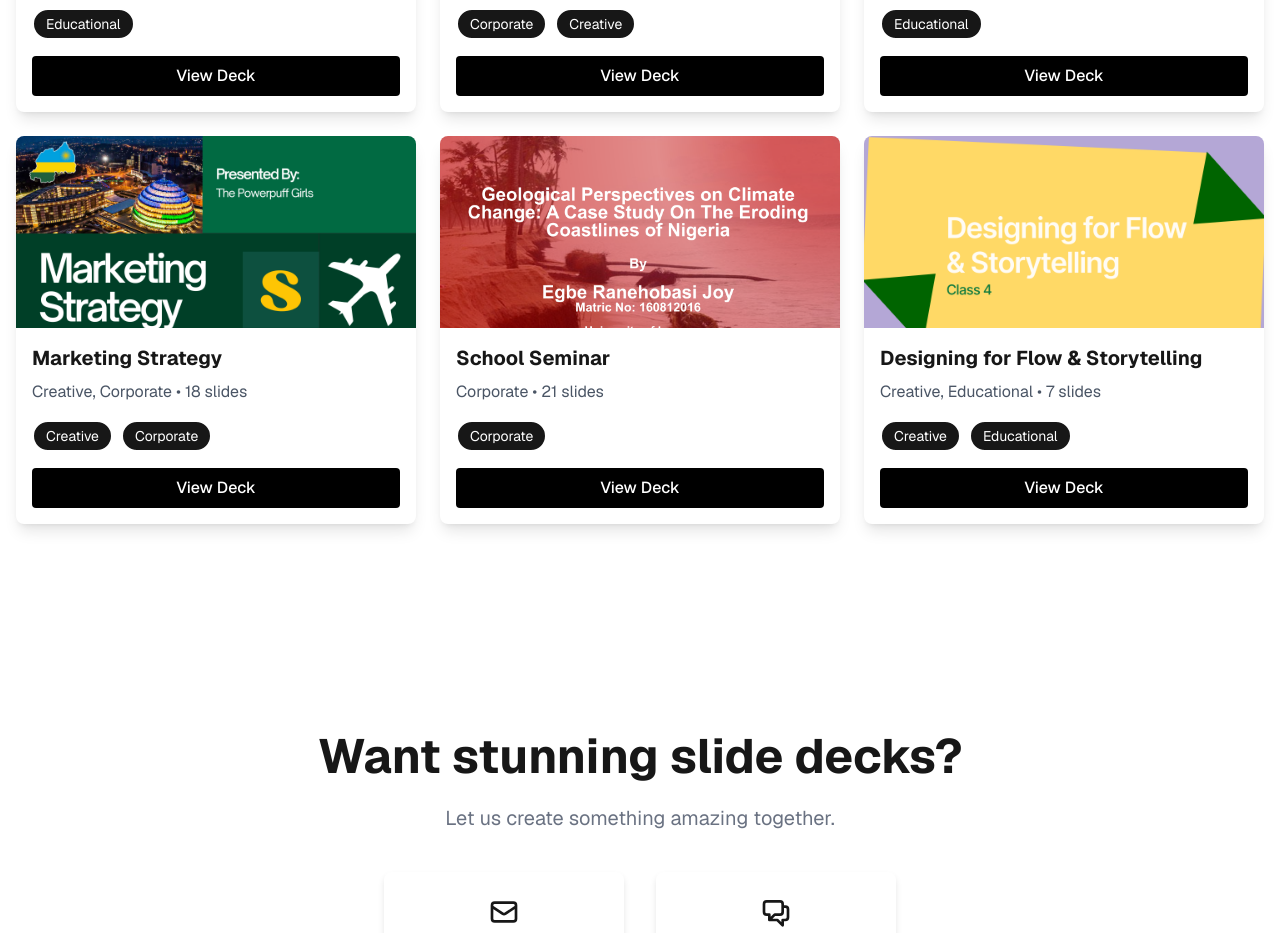
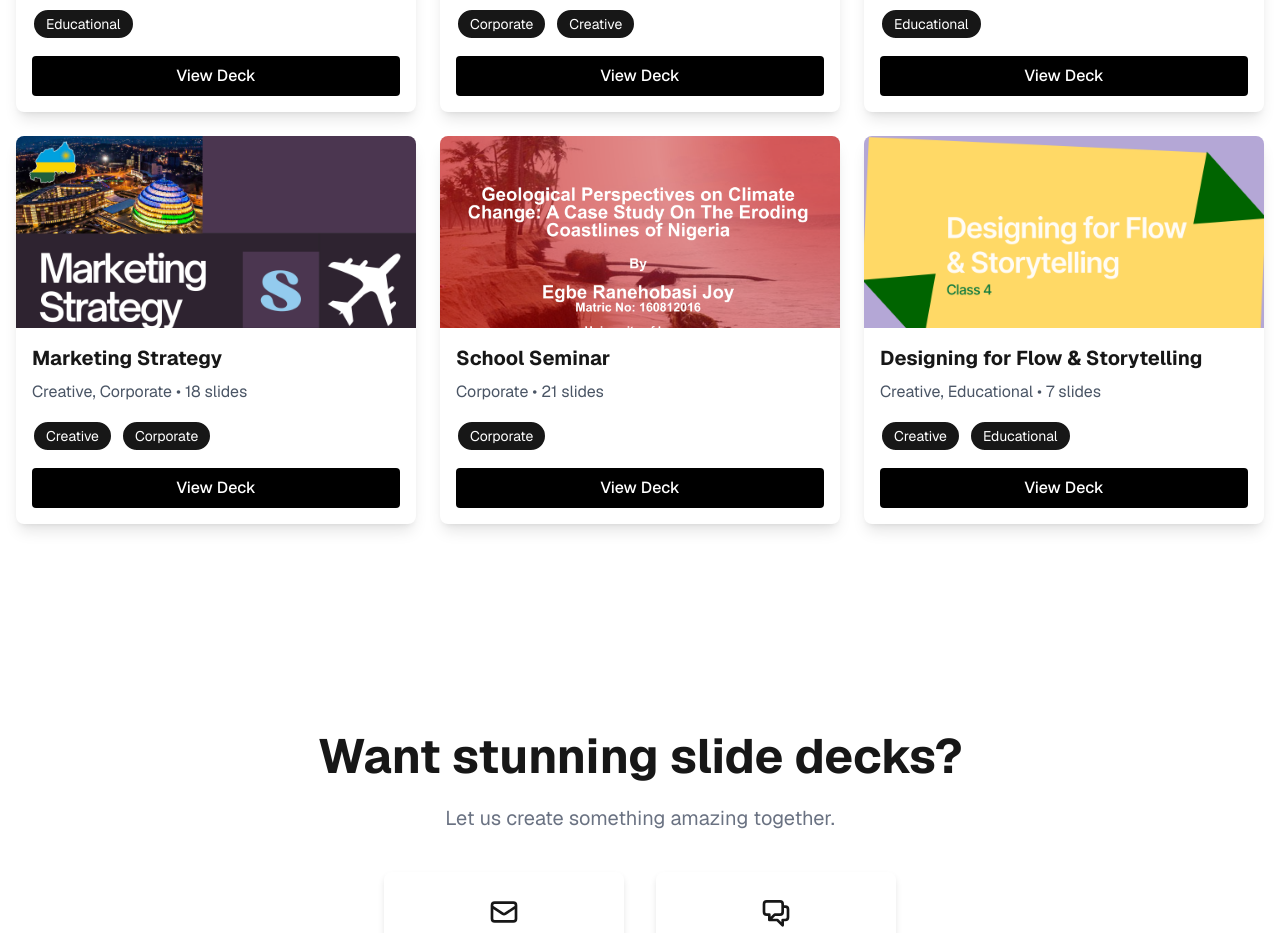
Before and after one commit to Ranecodes/slidesnap-portfolio, a Next.js app: page / in a window 1280 px wide. Shown: the part 1060-1993 px from the top of the page. Built offline with nearby package versions, Linux system fonts and the light colour scheme.

Commit message:
marketing slide changed

```diff
--- a/src/app/components/Contact.tsx
+++ b/src/app/components/Contact.tsx
@@ -142,8 +142,6 @@ const Contact = () => {
                 >
                   <svg
                     xmlns="http://www.w3.org/2000/svg"
-                    fill-rule="evenodd"
-                    clip-rule="evenodd"
                     className="h-6 w-6"
                     fill="currentColor"
                     viewBox="0 0 24 24"
--- a/src/app/data/slides.tsx
+++ b/src/app/data/slides.tsx
@@ -55,7 +55,7 @@ export const slideData: SlideItem[] = [
       title: 'Marketing Strategy',
       categories: ['Creative', 'Corporate'],
       slideCount: 18,
-      thumbnailUrl: '/marketing-plan-presentation.png',
+      thumbnailUrl: '/marketing.png',
       slidesUrl:'https://www.canva.com/design/DAGP5bSoHbM/xQQHwh2iOs_zZ3T6JGPYow/edit?utm_content=DAGP5bSoHbM&utm_campaign=designshare&utm_medium=link2&utm_source=sharebutton',
     },
     {
```
Also changed, not shown: public/marketing.png (added).
